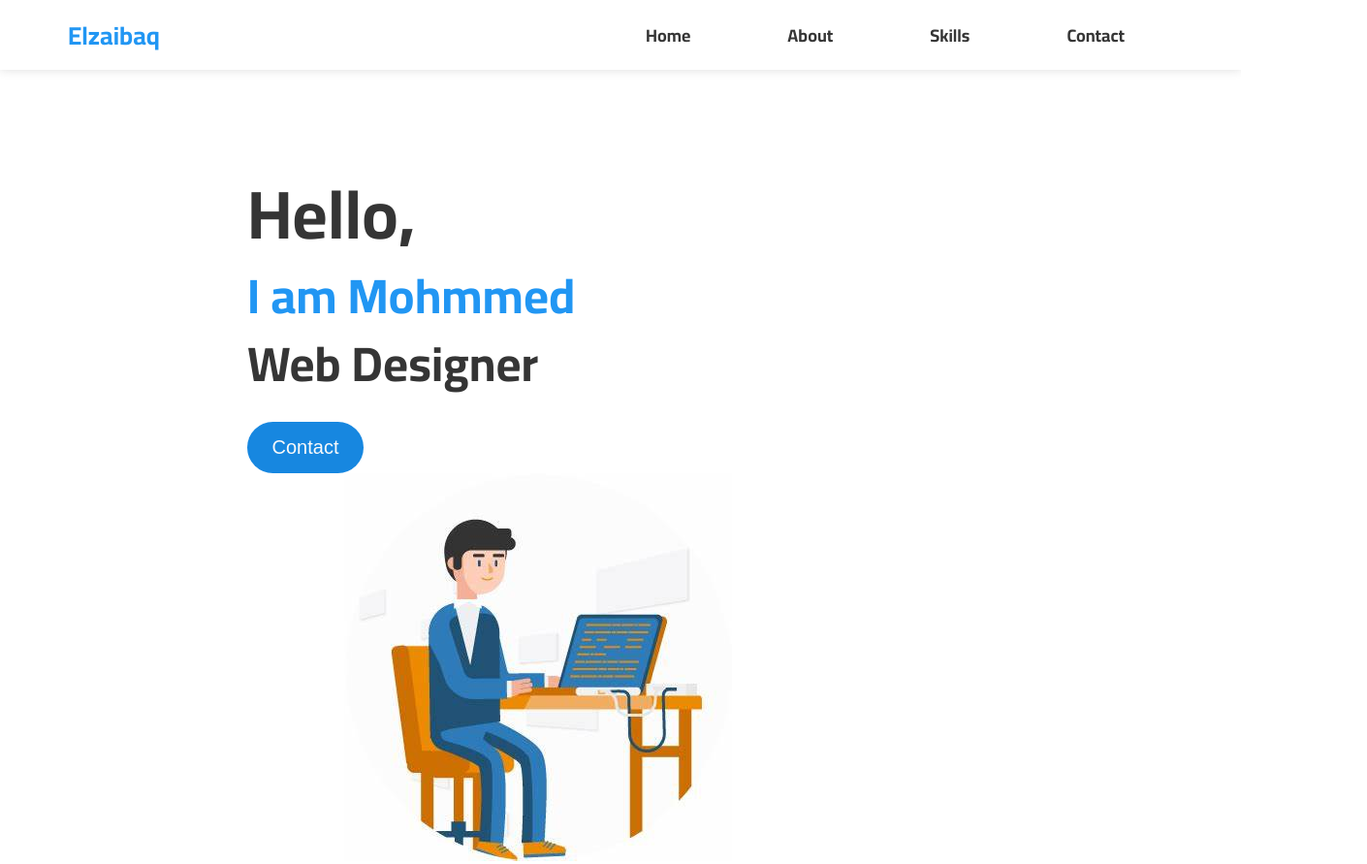
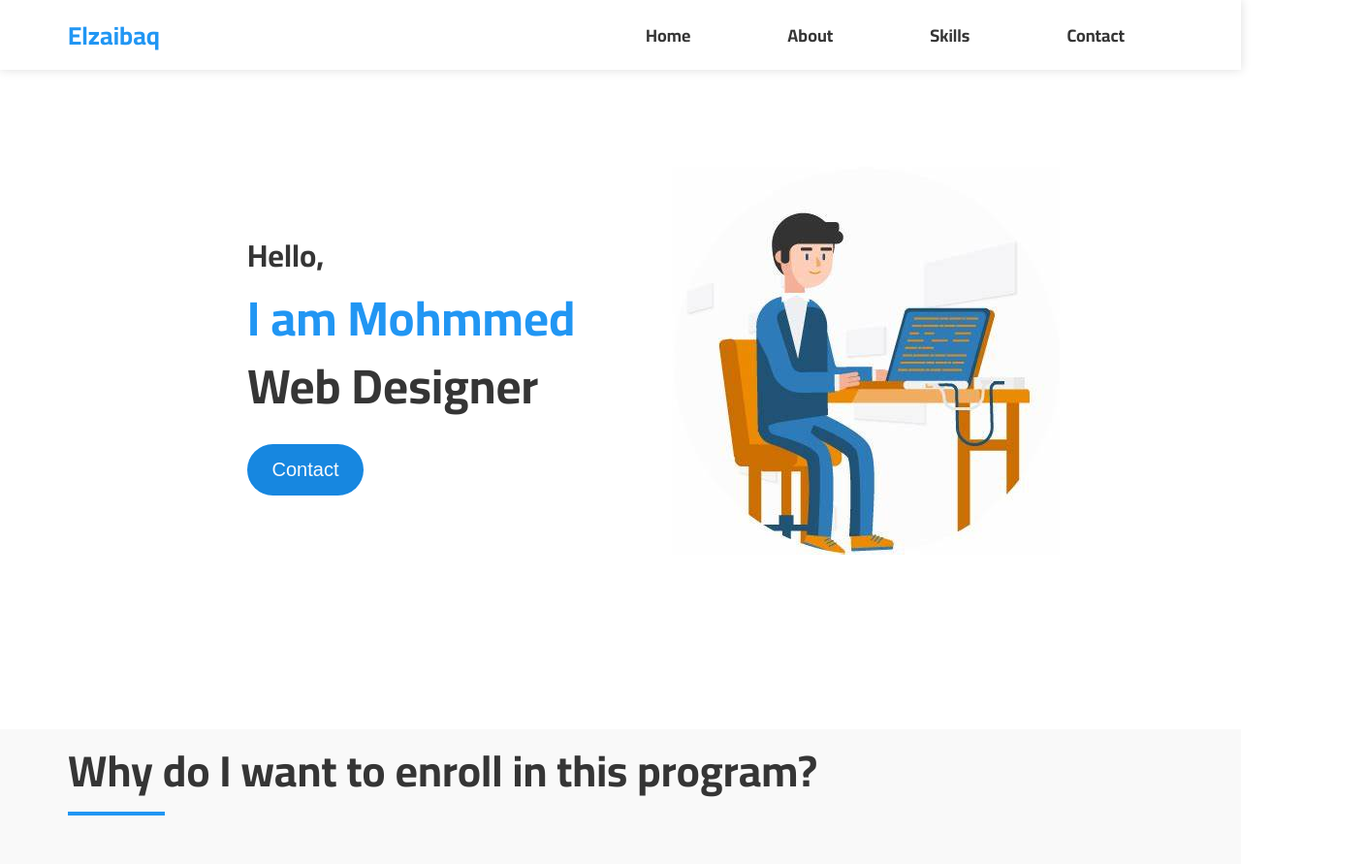
Before and after one commit to mohmmed-zaibaq/mohmmed-zaibaq, a plain HTML site: page index.html in a window 1280 px wide. Shown: the top 891 px of the page at 97% size, 1410 px wide, since content can reach past the window. Drawn offline with Linux system fonts and the light colour scheme.

Commit message:
Update templet3.css

```diff
--- a/css/templet3.css
+++ b/css/templet3.css
@@ -110,15 +110,14 @@ ul {
 }
 /* home */
 .home {
-  display: flex;
   padding: 70px 200px;
   padding-bottom: 150px;
   margin: 30px 40px;
   color: #353535;
 }
-.home h1 {
-  font-size: 70px;
-  line-height: 1.4;
+.home .container {
+  display: flex;
+  align-items: center;
 }
 .home h2 {
   font-size: 50px;
```
